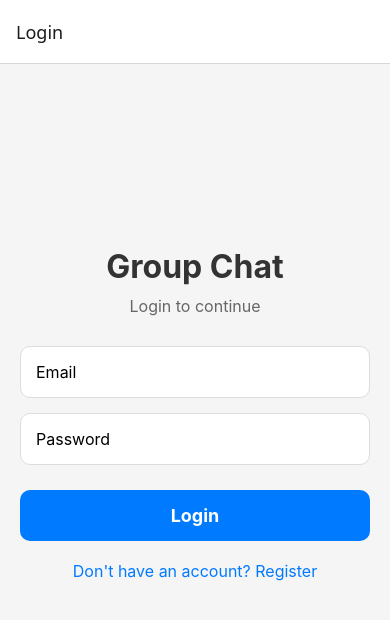
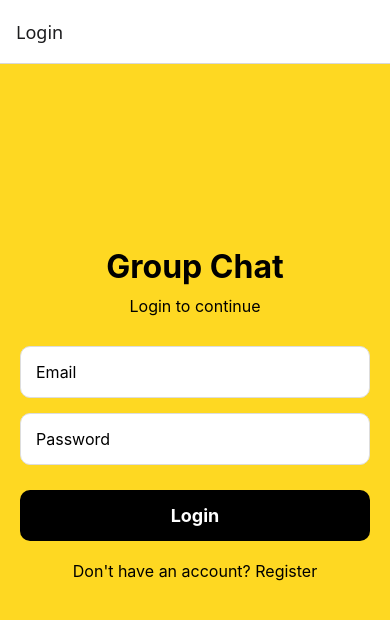
Before and after one commit to PavNedNed/ReactNative-Project---iChop-App, a React Native app: screen /Login in a window 390 px wide. Shown: the top 620 px of the page. Built offline with nearby package versions, Linux system fonts and the light colour scheme.

Commit message:
Change Auth pages style

```diff
--- a/src/screens/LoginScreen.jsx
+++ b/src/screens/LoginScreen.jsx
@@ -75,20 +75,20 @@ const styles = StyleSheet.create({
         justifyContent: 'center',
         padding: 20,
         paddingBottom: 100, // tova e vajno!
-        backgroundColor: '#f5f5f5',
+        backgroundColor: '#fed822',
     },
     title: {
         fontSize: 32,
         fontWeight: 'bold',
         textAlign: 'center',
         marginBottom: 10,
-        color: '#333',
+        color: '#000',
     },
     subtitle: {
         fontSize: 16,
         textAlign: 'center',
         marginBottom: 30,
-        color: '#666',
+        color: '#000',
     },
     input: {
         backgroundColor: '#fff',
@@ -100,7 +100,7 @@ const styles = StyleSheet.create({
         borderColor: '#ddd',
     },
     button: {
-        backgroundColor: '#007AFF',
+        backgroundColor: '#000000',
         padding: 15,
         borderRadius: 10,
         alignItems: 'center',
@@ -116,7 +116,7 @@ const styles = StyleSheet.create({
         alignItems: 'center',
     },
     linkText: {
-        color: '#007AFF',
+        color: '#000',
         fontSize: 16,
     },
 });
--- a/src/screens/RegisterScreen.jsx
+++ b/src/screens/RegisterScreen.jsx
@@ -96,20 +96,20 @@ const styles = StyleSheet.create({
         justifyContent: 'center',
         padding: 20,
         paddingBottom: 100, // tova e vajno!
-        backgroundColor: '#f5f5f5',
+        backgroundColor: '#fed822',
     },
     title: {
         fontSize: 32,
         fontWeight: 'bold',
         textAlign: 'center',
         marginBottom: 10,
-        color: '#333',
+        color: '#000',
     },
     subtitle: {
         fontSize: 16,
         textAlign: 'center',
         marginBottom: 30,
-        color: '#666',
+        color: '#000',
     },
     input: {
         backgroundColor: '#fff',
@@ -121,7 +121,7 @@ const styles = StyleSheet.create({
         borderColor: '#ddd',
     },
     button: {
-        backgroundColor: '#34C759',
+        backgroundColor: '#000',
         padding: 15,
         borderRadius: 10,
         alignItems: 'center',
@@ -137,7 +137,7 @@ const styles = StyleSheet.create({
         alignItems: 'center',
     },
     linkText: {
-        color: '#007AFF',
+        color: '#000',
         fontSize: 16,
     },
 });
```
